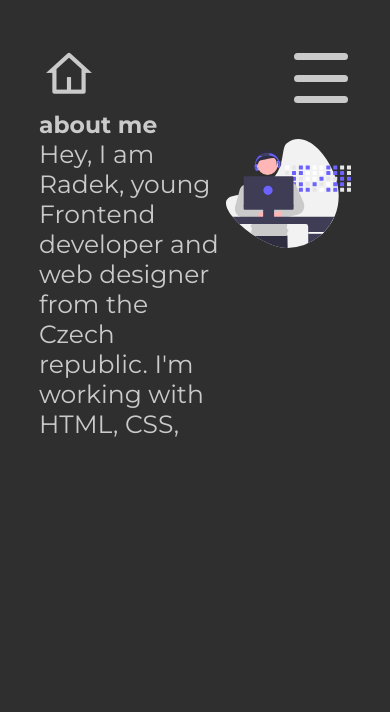
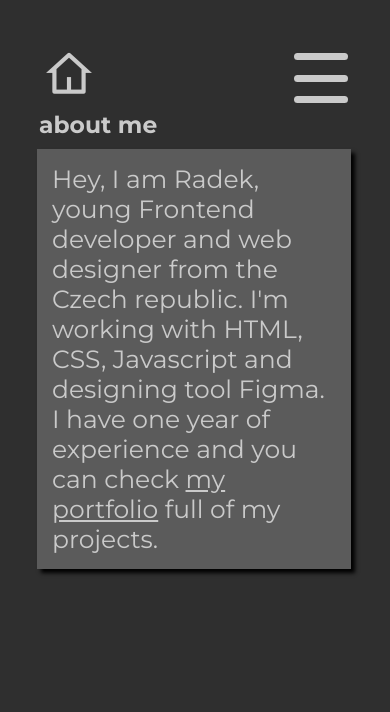
Before and after one commit to vlkradek/radekweb, a website: page about.html in a window 390 px wide. Drawn offline with nearby package versions, Linux system fonts and the light colour scheme.

Commit message:
sekce #about

```diff
--- a/about.html
+++ b/about.html
@@ -39,10 +39,11 @@
         <div class="container row">
             <h1>about me</h1>
             <div class="col-2">
+                <img src="img/pose1.png" alt="">
                 <div class="about-para" id="about-para">
-                    <p id="para">Hey, I am Radek, young Frontend developer and web designer from the Czech republic. I'm working with HTML, CSS, Javascript and designing tool Figma. I have one year of experience and you can check my portfolio full of my projects.</p>
+                    <p id="para">Hey, I am Radek, young Frontend developer and web designer from the Czech republic. I'm working with HTML, CSS, Javascript and designing tool Figma. I have one year of experience and you can check
+                        <span onclick="jump('portfolio.html')">my portfolio</span> full of my projects.</p>
                 </div>
-                <img src="img/undraw_developer_activity_re_39tg.svg" alt="">
             </div>
         </div>
     </main>
--- a/css/_about.scss
+++ b/css/_about.scss
@@ -3,19 +3,30 @@
     font-size: 4vw;
     .col-2 {
       display: flex;
+      margin-top: 10px;
       align-items: flex-start;
+      justify-content: center;
       img {
-        width: 40%;
+        width: 20%;
+        z-index: 5;
       }
 
       .about-para {
-        max-height: 300px;
-        overflow: auto;
-        transition: 4s;
-
+        //max-height: 300px;
+        //overflow: auto;
+        //transition: 4s;
+        //width: 70%;
+        background-color: #5b5b5b;
+        box-shadow: 4px 4px 4px #000;
+        padding: 15px;
+        margin-left: -2px;
+        position: relative;
         p {
           transition: 4s;
           font-size: 25px;
+          span{
+            text-decoration: underline;
+          }
         }
       }
     }
--- a/css/_queries.scss
+++ b/css/_queries.scss
@@ -35,6 +35,20 @@
   #navigation{
     p{
       font-size: 9vw;
+    }
+  }
+  #about{
+    .container{
+      .col-2{
+        img{
+          display: none;
+        }
+        .about-para{
+          img{
+            display: initial;
+          }
+        }
+      }
     }
   }
   #tools{
```
Also changed, not shown: css/main.css, img/pose1.png (added), img/pose2.png (added), img/pose_m6-t.png (added).
